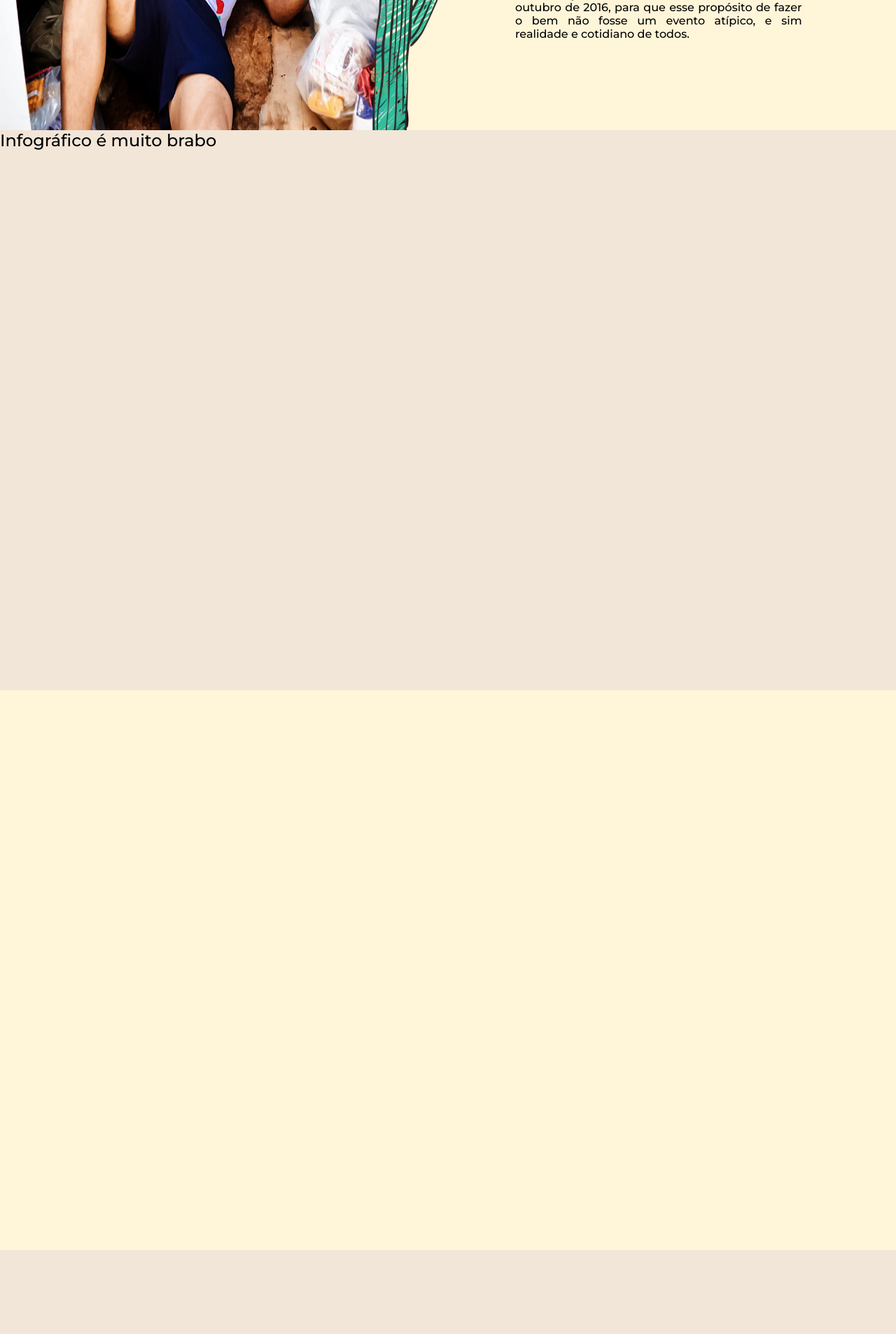
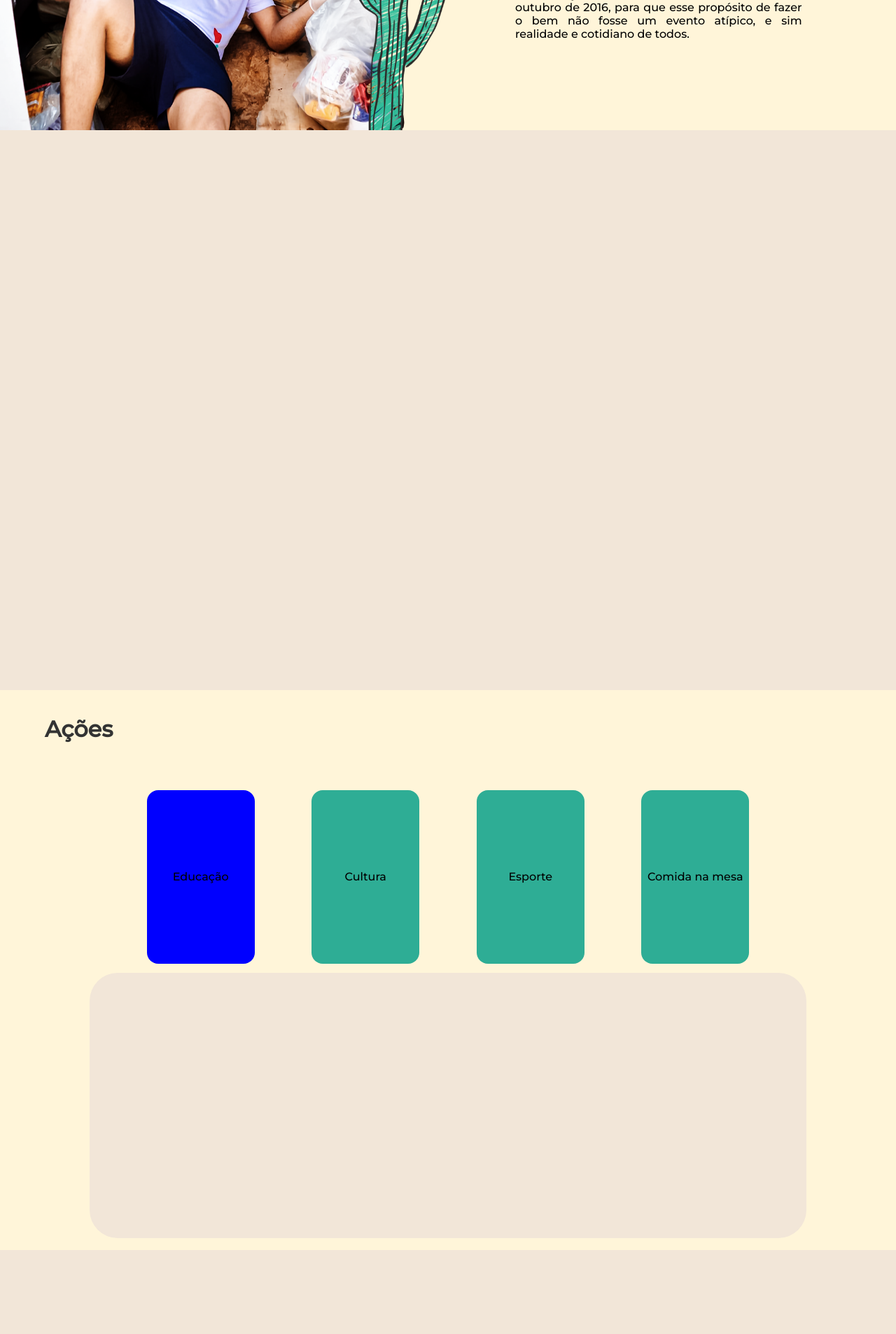
Before and after one commit to Thiagomrfs/AmorAoProximoSite, a Django app: template templates/index.html in a window 1280 px wide. Shown: the part 1414-3320 px from the top of the page at 70% size. Run offline with Django 3.2, Linux system fonts and the light colour scheme; the template is opened without the code that fills it, so the values that code supplies are empty; some libraries are stand-ins or nearby versions.

Commit message:
actions screen working

```diff
--- /dev/null
+++ b/static/css/actionCard.css
@@ -0,0 +1,28 @@
+.cards-container {
+    width: 100%;
+    height: 100%;
+    display: flex;
+    align-items: center;
+    justify-content: center;
+}
+
+#education-actions, #culture-actions, #sports-actions, #food-actions {
+    width: 100%;
+    height: 100%;
+    display: flex;
+    align-items: center;
+    justify-content: center;
+    flex: 1;
+}
+
+.card {
+    width: 10rem;
+    height: 12.5rem;
+    background-color: red;
+}
+
+#actions .cards-container .card h3 {
+    color: royalblue;
+    line-height: normal;
+    font-size: 1rem;
+}
--- a/static/css/main/sections.css
+++ b/static/css/main/sections.css
@@ -17,7 +17,7 @@
     justify-content: flex-end;
     align-items: flex-end;
     max-width: 85%;
-    height: 85%;
+    height: 95%;
     position: absolute;
     bottom: 0;
     right: 0;
@@ -83,7 +83,7 @@
 
 #history .history-left img {
     max-width: 95%;
-    height: 80%;
+    height: 90%;
     justify-self: flex-end;
 }
 
@@ -116,6 +116,62 @@
     background-color: var(--background-two);
     width: 100vw;
     height: 100vh;
+    display: flex;
+    flex-direction: column;
+}
+
+#actions h3 {
+    color: var(--text-black);
+    font-weight: 900;
+    font-size: 2rem;
+    margin-bottom: 2rem;
+    line-height: 3rem;
+    font-style: normal;
+
+    margin-left: var(--title-left-margin);
+    margin-top: 2rem;
+}
+
+#actions .categories-container {
+    display: flex;
+    align-items: center;
+    justify-content: space-evenly;
+    width: 80%;
+    height: 40%;
+}
+
+#actions .categories-container .category-card {
+    width: 15%;
+    height: 90%;
+    border-radius: 1rem;
+    background-color: var(--primary);
+
+    display: flex;
+    justify-content: center;
+    align-items: center;
+}
+
+#actions .categories-container .category-card.selected {
+    background-color: blue;
+}
+
+#actions .actions-main-container {
+    justify-self: flex-end;
+    flex: 1;
+    width: 100%;
+    height: 80%;
+
+    display: flex;
+    flex-direction: column;
+    justify-content: center;
+    align-items: center;
+}
+
+#actions .actions-container {
+    background-color: var(--background-one);
+    border-radius: 2.5rem;
+    width: 80%;
+    height: 55%;
 }
 
 #updates {
--- a/static/css/navbar.css
+++ b/static/css/navbar.css
@@ -20,7 +20,7 @@ nav {
 }
 
 #logo-container {
-    background: transparent;
+    background: var(--background-one);
     width: 6rem;
     height: 100%;
     position: absolute;
--- /dev/null
+++ b/static/js/actionsList.js
@@ -0,0 +1,41 @@
+categories = document.querySelectorAll(".category-card");
+categories = Array.from(categories);
+
+educationList = document.getElementById("education-actions");
+cultureList = document.getElementById("culture-actions");
+sportsList = document.getElementById("sports-actions");
+foodList = document.getElementById("food-actions");
+actions = [educationList, cultureList, sportsList, foodList];
+
+relations = {
+    "Educação": "education-actions",
+    "Cultura": "culture-actions",
+    "Esporte": "sports-actions",
+    "Comida na mesa": "food-actions"
+}
+
+categories.map((c) => {
+    c.addEventListener('click', function(event){
+        clearCategorySelection();
+        event.currentTarget.classList.add("selected");
+        changeActionsVisibility(event.currentTarget.firstElementChild.innerText);
+    });
+})
+
+function clearCategorySelection() {
+    categories.map((c) => {
+        c.classList.remove("selected");
+    })
+}
+
+function changeActionsVisibility(category) {
+    actions.map((action) => {
+        if (action.id == relations[category])
+            $(`#${action.id}`).show()
+        else
+            $(`#${action.id}`).hide()
+    })
+}
+
+changeActionsVisibility("Educação");
+categories[0].classList.add("selected");
--- a/static/js/cardSlider.js
+++ b/static/js/cardSlider.js
@@ -1,27 +1,29 @@
 $(document).ready(function() {
-    $("#lightSlider").lightSlider();
-  });
-
-$(document).ready(function() {
-$('.autoWidth').lightSlider({
-    autoWidth:true,
-    loop:true,
-    onSliderLoad: function() {
-        $('.autoWidth').removeClass('cS-hidden');
-    }
-});
+    $("#lightSlider1").lightSlider();
 });
 
 $(document).ready(function() {
-    $('.categoriesSlider').lightSlider({
+    $("#lightSlider2").lightSlider();
+});
+
+$(document).ready(function() {
+    $("#lightSlider3").lightSlider();
+});
+
+$(document).ready(function() {
+    $("#lightSlider4").lightSlider();
+});
+
+$(document).ready(function() {
+    $('.autoWidth').lightSlider({
         autoWidth:true,
         loop:true,
-        pager: false,
+        adaptiveHeight: true,
         onSliderLoad: function() {
-            $('.categoriesSlider').removeClass('cS-hidden');
+            $('.autoWidth').removeClass('cS-hidden');
         }
     });
-    });
+});
 
 var nav = document.getElementById('nav');
 window.addEventListener("scroll", function(event) {
--- a/templates/base.html
+++ b/templates/base.html
@@ -52,6 +52,7 @@
     {% block scripts %}
     {% endblock scripts %}
     <script type="text/javascript" src="{% static 'js/cardSlider.js' %}"></script>
+    <script type="text/javascript" src="{% static 'js/actionsList.js' %}"></script>
 </body>
 
 
--- a/templates/index.html
+++ b/templates/index.html
@@ -3,6 +3,7 @@
 
 {% block styles %}
 <link rel="stylesheet" href="{% static 'css/main/sections.css' %}">
+<link rel="stylesheet" href="{% static 'css/actionCard.css' %}">
 {% endblock styles %}
 
 {% block content %}
@@ -47,10 +48,72 @@
             </div>
         </section>
         <section id="donations">
-            <h1>Infográfico é muito brabo</h1>
+
         </section>
         <section id="actions">
-
+            <h3>Ações</h3>
+            <div class="actions-main-container">
+                <div class="categories-container">
+                    <div class="category-card">
+                        <p>Educação</p>
+                    </div>
+                    <div class="category-card">
+                        <p>Cultura</p>
+                    </div>
+                    <div class="category-card">
+                        <p>Esporte</p>
+                    </div>
+                    <div class="category-card">
+                        <p>Comida na mesa</p>
+                    </div>
+                </div>
+                <div class="actions-container">
+                    <div id="education-actions">
+                        <div class="cards-container">
+                            <ul id="lightSlider1">
+                                {% for action in education %}
+                                    <div class="card">
+                                        abc
+                                    </div>
+                                {% endfor %}
+                            </ul>
+                        </div>
+                    </div>
+                    <div id="culture-actions">
+                        <div class="cards-container">
+                            <ul id="lightSlider2">
+                                {% for action in culture %}
+                                    <div class="card">
+                                        def
+                                    </div>
+                                {% endfor %}
+                            </ul>
+                        </div>
+                    </div>
+                    <div id="sports-actions">
+                        <div class="cards-container">
+                            <ul id="lightSlider3">
+                                {% for action in culture %}
+                                    <div class="card">
+                                        ghi
+                                    </div>
+                                {% endfor %}
+                            </ul>
+                        </div>
+                    </div>
+                    <div id="food-actions">
+                        <div class="cards-container">
+                            <ul id="lightSlider4">
+                                {% for action in culture %}
+                                    <div class="card">
+                                        jkl
+                                    </div>
+                                {% endfor %}
+                            </ul>
+                        </div>
+                    </div>
+                </div>
+            </div>
         </section>
         <section id="updates">
 
```
Also changed, not shown: actions/views.py (+11 -2 lines), static/css/cards.css (+9 -9 lines), static/img/natanHistory.png.
